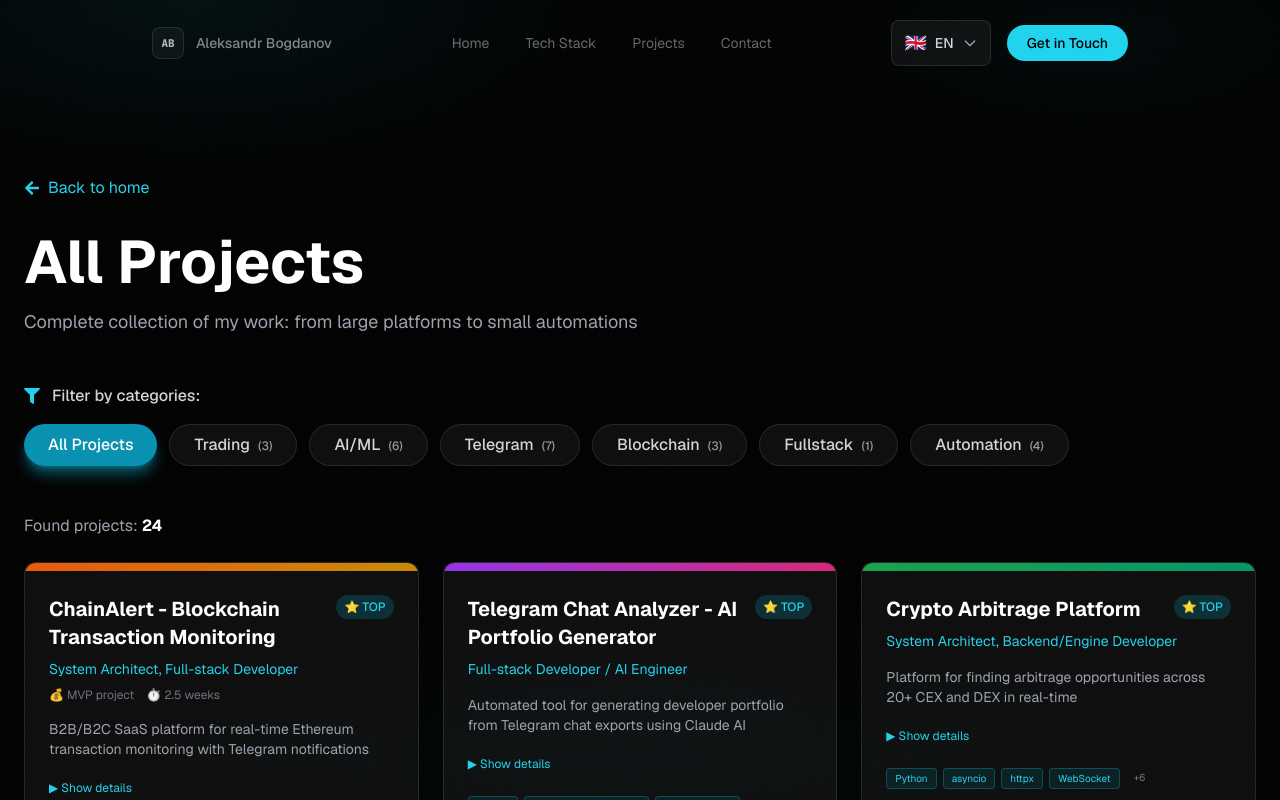
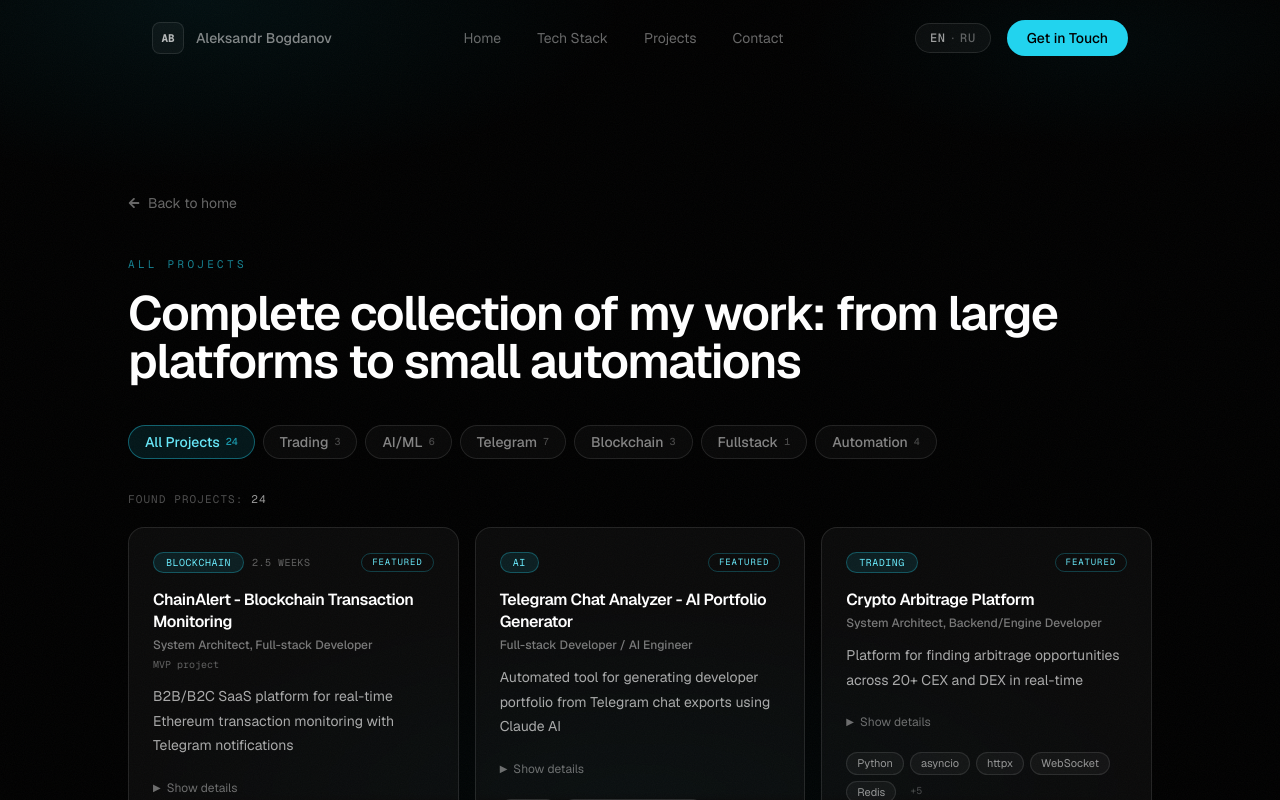
Before and after one commit to Glour/portfolio, a Next.js app: page /en/projects in a window 1280 px wide. Shown: the top 800 px of the page. Built offline with nearby package versions, Linux system fonts and the light colour scheme.

Commit message:
Fix: language switcher pill, footer text visibility, projects page redesign

```diff
--- a/app/[locale]/projects/page.tsx
+++ b/app/[locale]/projects/page.tsx
@@ -4,7 +4,7 @@ import { useState, useMemo } from 'react';
 import { motion } from 'framer-motion';
 import Link from 'next/link';
 import { useTranslations, useLocale } from 'next-intl';
-import { FaCheck, FaArrowLeft, FaFilter } from 'react-icons/fa';
+import { FaCheck, FaArrowLeft } from 'react-icons/fa';
 
 interface Project {
   title: string;
@@ -18,14 +18,11 @@ interface Project {
   highlight?: boolean;
 }
 
-const categoryColors: Record<string, string> = {
-  trading: 'from-green-600 to-emerald-600',
-  ai: 'from-purple-600 to-pink-600',
-  telegram: 'from-blue-600 to-cyan-600',
-  blockchain: 'from-orange-600 to-yellow-600',
-  fullstack: 'from-indigo-600 to-blue-600',
-  automation: 'from-red-600 to-rose-600',
-};
+const fadeUp = {
+  initial: { opacity: 0, y: 20 },
+  animate: { opacity: 1, y: 0 },
+  transition: { duration: 0.55, ease: 'easeOut' },
+} as const;
 
 export default function ProjectsPage() {
   const t = useTranslations('projects');
@@ -33,7 +30,6 @@ export default function ProjectsPage() {
   const locale = useLocale();
   const [selectedCategory, setSelectedCategory] = useState<string>('all');
 
-  // Get projects from translations
   const allProjects = useMemo(() => {
     const projectsData = tRoot.raw('projectsList') as unknown;
     return Array.isArray(projectsData) ? projectsData as Project[] : [];
@@ -54,98 +50,104 @@ export default function ProjectsPage() {
     : allProjects.filter(p => p.category === selectedCategory);
 
   return (
-    <div className="min-h-screen py-20 px-6">
-      <div className="container mx-auto max-w-7xl">
+    <div className="min-h-screen px-6 py-16 md:py-24">
+      <div className="container mx-auto max-w-5xl">
+
+        {/* Back link */}
+        <motion.div {...fadeUp} transition={{ duration: 0.4 }}>
+          <Link
+            href={`/${locale}#projects`}
+            className="group inline-flex items-center gap-2 text-sm text-white/40 transition-colors duration-200 hover:text-primary-400"
+          >
+            <FaArrowLeft className="text-xs transition-transform duration-200 group-hover:-translate-x-0.5" />
+            {t('backToHome')}
+          </Link>
+        </motion.div>
+
         {/* Header */}
         <motion.div
           initial={{ opacity: 0, y: 20 }}
           animate={{ opacity: 1, y: 0 }}
-          transition={{ duration: 0.8 }}
-          className="mb-12"
+          transition={{ duration: 0.6, delay: 0.05 }}
+          className="mt-10"
         >
-          <Link
-            href={`/${locale}#projects`}
-            className="inline-flex items-center gap-2 text-primary-400 hover:text-primary-300 mb-8 transition-colors"
-          >
-            <FaArrowLeft /> {t('backToHome')}
-          </Link>
-
-          <h1 className="text-5xl md:text-6xl font-bold mb-4">
-            <span className="gradient-text">{t('allProjectsTitle')}</span>
+          <p className="font-mono text-[11px] tracking-[0.3em] text-primary-400/60 uppercase">
+            {t('allProjectsTitle')}
+          </p>
+          <h1 className="mt-4 text-4xl font-semibold tracking-[-0.03em] text-white md:text-5xl">
+            {t('allProjectsSubtitle')}
           </h1>
-          <p className="text-gray-400 text-lg">
-            {t('allProjectsSubtitle')}
-          </p>
         </motion.div>
 
-        {/* Filter */}
-        <motion.div
-          initial={{ opacity: 0, y: 20 }}
-          animate={{ opacity: 1, y: 0 }}
-          transition={{ duration: 0.8, delay: 0.2 }}
-          className="mb-12"
-        >
-          <div className="flex items-center gap-3 mb-4">
-            <FaFilter className="text-primary-400" />
-            <span className="text-gray-300 font-medium">{t('filterBy')}</span>
-          </div>
-
-          <div className="flex flex-wrap gap-3">
-            {categories.map((category) => (
-              <button
-                key={category.id}
-                onClick={() => setSelectedCategory(category.id)}
-                className={`px-6 py-2 rounded-full font-medium transition-all ${
-                  selectedCategory === category.id
-                    ? 'bg-gradient-to-r from-primary-600 to-accent-600 text-white shadow-lg shadow-primary-500/50'
-                    : 'glass text-gray-300 hover:bg-slate-800/50'
-                }`}
-              >
-                {category.name}
-                {category.id !== 'all' && (
-                  <span className="ml-2 text-xs opacity-70">
-                    ({allProjects.filter(p => p.category === category.id).length})
-                  </span>
-                )}
-              </button>
-            ))}
-          </div>
-        </motion.div>
-
-        {/* Projects Grid */}
+        {/* Filter pills */}
         <motion.div
           initial={{ opacity: 0 }}
           animate={{ opacity: 1 }}
-          transition={{ duration: 0.5, delay: 0.3 }}
+          transition={{ duration: 0.5, delay: 0.15 }}
+          className="mt-10 flex flex-wrap gap-2"
         >
-          <div className="mb-6 text-gray-400">
-            {t('foundProjects')} <span className="text-white font-bold">{filteredProjects.length}</span>
-          </div>
+          {categories.map((cat) => {
+            const count = cat.id === 'all' ? allProjects.length : allProjects.filter(p => p.category === cat.id).length;
+            const active = selectedCategory === cat.id;
+            return (
+              <button
+                key={cat.id}
+                onClick={() => setSelectedCategory(cat.id)}
+                className={`inline-flex items-center gap-1.5 rounded-full border px-4 py-1.5 text-sm font-medium transition-all duration-200 ${
+                  active
+                    ? 'border-primary-400/40 bg-primary-400/10 text-primary-300'
+                    : 'border-white/10 bg-white/[0.03] text-white/50 hover:border-white/20 hover:text-white/80'
+                }`}
+              >
+                {cat.name}
+                <span className={`font-mono text-[10px] ${active ? 'text-primary-400/70' : 'text-white/25'}`}>
+                  {count}
+                </span>
+              </button>
+            );
+          })}
+        </motion.div>
 
-          <div className="grid md:grid-cols-2 lg:grid-cols-3 gap-6">
+        {/* Count */}
+        <motion.p
+          initial={{ opacity: 0 }}
+          animate={{ opacity: 1 }}
+          transition={{ duration: 0.4, delay: 0.2 }}
+          className="mt-8 font-mono text-[11px] tracking-widest text-white/30 uppercase"
+        >
+          {t('foundProjects')}{' '}
+          <span className="text-white/60">{filteredProjects.length}</span>
+        </motion.p>
+
+        {/* Grid */}
+        <div className="mt-5 grid gap-4 md:grid-cols-2 xl:grid-cols-3">
           {filteredProjects.map((project, index) => (
             <ProjectCard key={project.title} project={project} index={index} />
           ))}
         </div>
-        </motion.div>
 
-        {/* CTA Section */}
+        {/* CTA */}
         <motion.div
           initial={{ opacity: 0, y: 20 }}
           whileInView={{ opacity: 1, y: 0 }}
           viewport={{ once: true }}
-          transition={{ duration: 0.8 }}
-          className="mt-20 text-center glass p-12 rounded-2xl"
+          transition={{ duration: 0.6 }}
+          className="mt-20 overflow-hidden rounded-3xl border border-white/10 bg-white/[0.04] p-10 text-center backdrop-blur-sm md:p-14"
         >
-          <h2 className="text-3xl font-bold mb-4">
-            <span className="gradient-text">{t('ctaTitle')}</span>
+          <div
+            aria-hidden
+            className="pointer-events-none absolute inset-0 opacity-50"
+            style={{ background: 'radial-gradient(ellipse at top, rgba(34,211,238,0.06) 0%, transparent 60%)' }}
+          />
+          <h2 className="text-2xl font-semibold tracking-tight text-white md:text-3xl">
+            {t('ctaTitle')}
           </h2>
-          <p className="text-gray-400 mb-8 max-w-2xl mx-auto">
+          <p className="mx-auto mt-4 max-w-md text-sm leading-[1.75] text-white/55">
             {t('ctaDescription')}
           </p>
           <Link
             href={`/${locale}#contact`}
-            className="inline-block px-8 py-4 bg-gradient-to-r from-primary-600 to-accent-600 rounded-full text-white font-medium hover:shadow-lg hover:shadow-primary-500/50 transition-all duration-300"
+            className="mt-8 inline-flex items-center gap-2 rounded-full bg-primary-400 px-8 py-3.5 text-sm font-medium text-black transition-all duration-300 hover:bg-primary-300 hover:shadow-[0_0_40px_rgba(34,211,238,0.2)]"
           >
             {t('ctaButton')}
           </Link>
@@ -155,74 +157,78 @@ export default function ProjectsPage() {
   );
 }
 
-// Project Card Component
-interface ProjectCardProps {
-  project: Project;
-  index: number;
-}
-
-function ProjectCard({ project, index }: ProjectCardProps) {
+function ProjectCard({ project, index }: { project: Project; index: number }) {
   const t = useTranslations('projects');
   const [isExpanded, setIsExpanded] = useState(false);
 
   return (
     <motion.div
-      initial={{ opacity: 0, y: 20 }}
+      initial={{ opacity: 0, y: 18 }}
       animate={{ opacity: 1, y: 0 }}
-      transition={{ duration: 0.5, delay: index * 0.05 }}
-      className="glass rounded-xl overflow-hidden hover:bg-slate-800/50 transition-all group"
+      transition={{ duration: 0.5, delay: index * 0.04, ease: 'easeOut' }}
+      className="group relative overflow-hidden rounded-2xl border border-white/10 bg-white/[0.04] p-6 backdrop-blur-sm transition-all duration-300 hover:-translate-y-0.5 hover:border-primary-400/20 hover:bg-white/[0.07] hover:shadow-[0_6px_30px_rgba(34,211,238,0.06)]"
     >
-      {/* Category Badge */}
-      <div className={`h-2 bg-gradient-to-r ${categoryColors[project.category]}`} />
+      {/* Hover glow */}
+      <div
+        aria-hidden
+        className="pointer-events-none absolute inset-0 opacity-0 transition-opacity duration-500 group-hover:opacity-100"
+        style={{ background: 'radial-gradient(circle at top left, rgba(34,211,238,0.04) 0%, transparent 60%)' }}
+      />
 
-      <div className="p-6">
-        {/* Header */}
-        <div className="mb-4">
-          <div className="flex items-start justify-between mb-2">
-            <h3 className="text-xl font-bold text-white group-hover:text-primary-400 transition-colors flex-1">
-              {project.title}
-            </h3>
+      <div className="relative">
+        {/* Meta row */}
+        <div className="mb-4 flex flex-wrap items-center gap-2">
+          <span className="rounded-full border border-primary-400/30 bg-primary-400/10 px-3 py-0.5 font-mono text-[10px] tracking-wider text-primary-300 uppercase">
+            {project.category}
+          </span>
+          {project.period && (
+            <span className="font-mono text-[10px] tracking-wider text-white/35 uppercase">
+              {project.period}
+            </span>
+          )}
           {project.highlight && (
-              <span className="ml-2 px-2 py-1 bg-accent-500/20 text-accent-400 text-xs rounded-full font-medium flex-shrink-0">
-                ⭐ TOP
+            <span className="ml-auto rounded-full border border-primary-400/25 bg-primary-400/8 px-2.5 py-0.5 font-mono text-[9px] tracking-widest text-primary-300 uppercase">
+              Featured
             </span>
           )}
         </div>
-          <p className="text-sm text-primary-400 mb-2">{project.role}</p>
-          {(project.budget || project.period) && (
-            <div className="flex gap-3 text-xs text-gray-500">
-              {project.budget && <span>💰 {project.budget}</span>}
-              {project.period && <span>⏱️ {project.period}</span>}
-            </div>
+
+        {/* Title */}
+        <h3 className="text-base font-semibold leading-snug tracking-tight text-white transition-colors duration-200 group-hover:text-primary-300">
+          {project.title}
+        </h3>
+        <p className="mt-1 text-xs font-medium text-white/45">{project.role}</p>
+
+        {project.budget && (
+          <p className="mt-1 font-mono text-[10px] text-white/35">{project.budget}</p>
         )}
-        </div>
 
         {/* Description */}
-        <p className="text-gray-400 text-sm mb-4 line-clamp-3">
+        <p className="mt-3 text-sm leading-[1.75] text-white/65">
           {project.description}
         </p>
 
-        {/* Features (expandable) */}
+        {/* Features expandable */}
         {project.features && project.features.length > 0 && (
-          <div className="mb-4">
+          <div className="mt-4">
             <button
               onClick={() => setIsExpanded(!isExpanded)}
-              className="text-xs text-primary-400 hover:text-primary-300 mb-2 transition-colors"
+              className="inline-flex items-center gap-1.5 text-xs text-white/40 transition-colors duration-200 hover:text-primary-400"
             >
-              {isExpanded ? `▼ ${t('hideDetails')}` : `▶ ${t('showDetails')}`}
+              <span className="text-[10px]">{isExpanded ? '▼' : '▶'}</span>
+              {isExpanded ? t('hideDetails') : t('showDetails')}
             </button>
 
             {isExpanded && (
               <motion.ul
                 initial={{ opacity: 0, height: 0 }}
                 animate={{ opacity: 1, height: 'auto' }}
-                exit={{ opacity: 0, height: 0 }}
-                className="space-y-1"
+                className="mt-3 space-y-2"
               >
-                {project.features.map((feature, idx) => (
-                  <li key={idx} className="flex items-start gap-2 text-gray-400 text-xs">
-                    <FaCheck className="text-primary-500 mt-0.5 flex-shrink-0 text-[10px]" />
-                    <span>{feature}</span>
+                {project.features.map((feature, i) => (
+                  <li key={i} className="flex items-start gap-2.5 text-sm text-white/60">
+                    <FaCheck className="mt-[5px] flex-shrink-0 text-[9px] text-primary-400/70" />
+                    {feature}
                   </li>
                 ))}
               </motion.ul>
@@ -230,19 +236,19 @@ function ProjectCard({ project, index }: ProjectCardProps) {
           </div>
         )}
 
-        {/* Tech Stack */}
-        <div className="flex flex-wrap gap-1.5">
-          {project.tech.slice(0, 4).map((tech) => (
+        {/* Tech tags */}
+        <div className="mt-5 flex flex-wrap gap-1.5">
+          {project.tech.slice(0, 5).map((tech) => (
             <span
               key={tech}
-              className="px-2 py-0.5 bg-primary-500/10 border border-primary-500/30 rounded text-primary-400 text-[10px]"
+              className="rounded-full border border-white/10 bg-white/[0.04] px-2.5 py-0.5 text-[11px] text-white/55 transition-colors duration-200 group-hover:border-primary-400/12 group-hover:text-white/70"
             >
               {tech}
             </span>
           ))}
-          {project.tech.length > 4 && (
-            <span className="px-2 py-0.5 text-gray-500 text-[10px]">
-              +{project.tech.length - 4}
+          {project.tech.length > 5 && (
+            <span className="px-2 py-0.5 font-mono text-[10px] text-white/25">
+              +{project.tech.length - 5}
             </span>
           )}
         </div>
--- a/app/components/ui/LanguageSwitcher.tsx
+++ b/app/components/ui/LanguageSwitcher.tsx
@@ -2,93 +2,32 @@
 
 import { useLocale } from 'next-intl';
 import { useRouter, usePathname } from 'next/navigation';
-import { motion } from 'framer-motion';
-import { useState, useTransition } from 'react';
-
-const languages = [
-  { code: 'en', name: 'EN', flag: '🇬🇧' },
-  { code: 'ru', name: 'RU', flag: '🇷🇺' },
-];
+import { useTransition } from 'react';
 
 export default function LanguageSwitcher() {
   const locale = useLocale();
   const router = useRouter();
   const pathname = usePathname();
   const [isPending, startTransition] = useTransition();
-  const [isOpen, setIsOpen] = useState(false);
 
-  const handleLanguageChange = (newLocale: string) => {
-    if (newLocale === locale) {
-      setIsOpen(false);
-      return;
-    }
-
+  const toggle = () => {
+    const next = locale === 'ru' ? 'en' : 'ru';
     startTransition(() => {
-      // Remove current locale from pathname
-      const pathWithoutLocale = pathname.replace(`/${locale}`, '');
-      // Navigate to new locale
-      router.replace(`/${newLocale}${pathWithoutLocale}`);
-      setIsOpen(false);
+      const pathWithoutLocale = pathname.replace(`/${locale}`, '') || '';
+      router.replace(`/${next}${pathWithoutLocale}`);
     });
   };
 
-  const currentLanguage = languages.find(lang => lang.code === locale) || languages[1];
-  const otherLanguages = languages.filter(lang => lang.code !== locale);
-
   return (
-    <div className="relative">
-      {/* Current Language Button */}
-      <button
-        onClick={() => setIsOpen(!isOpen)}
-        className="flex items-center space-x-2 px-3 py-2 rounded-lg bg-white/5 hover:bg-white/10 transition-colors border border-white/10"
-        aria-label="Change language"
-        disabled={isPending}
-      >
-        <span className="text-lg">{currentLanguage.flag}</span>
-        <span className="text-sm font-medium text-gray-300">{currentLanguage.name}</span>
-        <svg
-          className={`w-4 h-4 text-gray-400 transition-transform ${isOpen ? 'rotate-180' : ''}`}
-          fill="none"
-          strokeLinecap="round"
-          strokeLinejoin="round"
-          strokeWidth="2"
-          viewBox="0 0 24 24"
-          stroke="currentColor"
-        >
-          <path d="M19 9l-7 7-7-7" />
-        </svg>
-      </button>
-
-      {/* Dropdown Menu */}
-      {isOpen && (
-        <>
-          {/* Backdrop */}
-          <div
-            className="fixed inset-0 z-40"
-            onClick={() => setIsOpen(false)}
-          />
-
-          {/* Menu */}
-          <motion.div
-            initial={{ opacity: 0, y: -10 }}
-            animate={{ opacity: 1, y: 0 }}
-            exit={{ opacity: 0, y: -10 }}
-            className="absolute right-0 mt-2 w-32 rounded-lg glass border border-white/10 shadow-xl z-50 overflow-hidden"
-          >
-            {otherLanguages.map((lang) => (
-              <button
-                key={lang.code}
-                onClick={() => handleLanguageChange(lang.code)}
-                className="w-full flex items-center space-x-2 px-4 py-3 text-sm text-gray-300 hover:bg-white/5 transition-colors"
-                disabled={isPending}
-              >
-                <span className="text-lg">{lang.flag}</span>
-                <span className="font-medium">{lang.name}</span>
-              </button>
-            ))}
-          </motion.div>
-        </>
-      )}
-    </div>
+    <button
+      onClick={toggle}
+      disabled={isPending}
+      className="inline-flex items-center gap-1.5 rounded-full border border-white/10 bg-white/[0.04] px-3.5 py-1.5 text-xs font-medium text-white/60 transition-all duration-200 hover:border-primary-400/30 hover:text-white/90 disabled:opacity-40"
+      aria-label="Switch language"
+    >
+      <span className="font-mono tracking-wider">{locale === 'ru' ? 'RU' : 'EN'}</span>
+      <span className="text-white/25">·</span>
+      <span className="font-mono tracking-wider text-white/35">{locale === 'ru' ? 'EN' : 'RU'}</span>
+    </button>
   );
 }
```
Also changed, not shown: app/components/layout/Footer.tsx (+13 -13 lines). Lines whose indentation alone changed are shown as unchanged.
